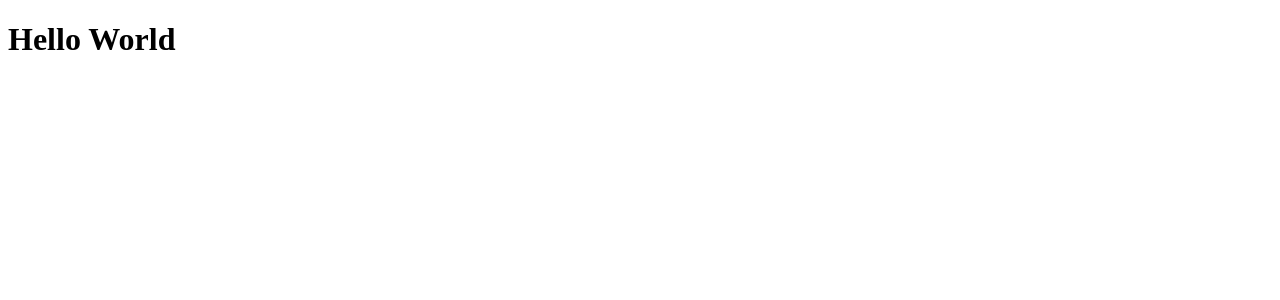
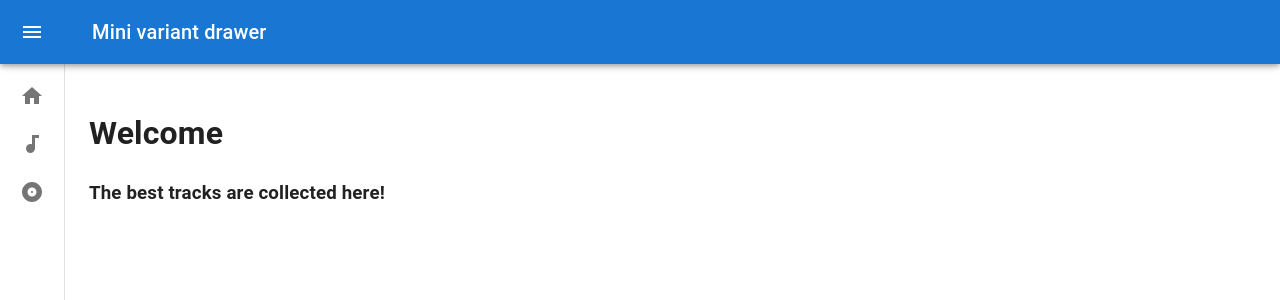
Before and after one commit to Antonzo/spotify-clone, a Next.js app in the folder client/: page / in a window 1280 px wide. Shown: the top 300 px of the page. Built offline with nearby package versions, Linux system fonts and the light colour scheme.

Commit message:
default layout and empty main pages

```diff
--- /dev/null
+++ b/client/layouts/DefaultLayout.tsx
@@ -0,0 +1,179 @@
+import * as React from 'react'
+import { styled, useTheme, Theme, CSSObject } from '@mui/material/styles'
+import Box from '@mui/material/Box'
+import MuiDrawer from '@mui/material/Drawer'
+import MuiAppBar, { AppBarProps as MuiAppBarProps } from '@mui/material/AppBar'
+import Toolbar from '@mui/material/Toolbar'
+import List from '@mui/material/List'
+import CssBaseline from '@mui/material/CssBaseline'
+import Typography from '@mui/material/Typography'
+import IconButton from '@mui/material/IconButton'
+import MenuIcon from '@mui/icons-material/Menu'
+import ChevronLeftIcon from '@mui/icons-material/ChevronLeft'
+import ChevronRightIcon from '@mui/icons-material/ChevronRight'
+import ListItem from '@mui/material/ListItem'
+import ListItemButton from '@mui/material/ListItemButton'
+import ListItemIcon from '@mui/material/ListItemIcon'
+import ListItemText from '@mui/material/ListItemText'
+import HomeIcon from '@mui/icons-material/Home'
+import AudiotrackIcon from '@mui/icons-material/Audiotrack'
+import AlbumIcon from '@mui/icons-material/Album'
+import { useRouter } from 'next/router'
+
+const drawerWidth = 240
+
+const openedMixin = (theme: Theme): CSSObject => ({
+  width: drawerWidth,
+  transition: theme.transitions.create('width', {
+    easing: theme.transitions.easing.sharp,
+    duration: theme.transitions.duration.enteringScreen,
+  }),
+  overflowX: 'hidden',
+})
+
+const closedMixin = (theme: Theme): CSSObject => ({
+  transition: theme.transitions.create('width', {
+    easing: theme.transitions.easing.sharp,
+    duration: theme.transitions.duration.leavingScreen,
+  }),
+  overflowX: 'hidden',
+  width: `calc(${theme.spacing(7)} + 1px)`,
+  [theme.breakpoints.up('sm')]: {
+    width: `calc(${theme.spacing(8)} + 1px)`,
+  },
+})
+
+const DrawerHeader = styled('div')(({ theme }) => ({
+  display: 'flex',
+  alignItems: 'center',
+  justifyContent: 'flex-end',
+  padding: theme.spacing(0, 1),
+  // necessary for content to be below app bar
+  ...theme.mixins.toolbar,
+}))
+
+interface AppBarProps extends MuiAppBarProps {
+  open?: boolean;
+}
+
+const AppBar = styled(MuiAppBar, {
+  shouldForwardProp: (prop) => prop !== 'open',
+})<AppBarProps>(({ theme, open }) => ({
+  zIndex: theme.zIndex.drawer + 1,
+  transition: theme.transitions.create(['width', 'margin'], {
+    easing: theme.transitions.easing.sharp,
+    duration: theme.transitions.duration.leavingScreen,
+  }),
+  ...(open && {
+    marginLeft: drawerWidth,
+    width: `calc(100% - ${drawerWidth}px)`,
+    transition: theme.transitions.create(['width', 'margin'], {
+      easing: theme.transitions.easing.sharp,
+      duration: theme.transitions.duration.enteringScreen,
+    }),
+  }),
+}))
+
+const Drawer = styled(MuiDrawer, { shouldForwardProp: (prop) => prop !== 'open' })(
+  ({ theme, open }) => ({
+    width: drawerWidth,
+    flexShrink: 0,
+    whiteSpace: 'nowrap',
+    boxSizing: 'border-box',
+    ...(open && {
+      ...openedMixin(theme),
+      '& .MuiDrawer-paper': openedMixin(theme),
+    }),
+    ...(!open && {
+      ...closedMixin(theme),
+      '& .MuiDrawer-paper': closedMixin(theme),
+    }),
+  }),
+)
+
+const tabs = [
+  { id: 0, label: 'Home', href: '/', icon: <HomeIcon /> },
+  { id: 1, label: 'Tracks', href: '/tracks', icon: <AudiotrackIcon /> },
+  { id: 2, label: 'Albums', href: '/albums', icon: <AlbumIcon /> },
+]
+
+interface DefaultLayoutProps {
+  children?: React.ReactNode
+}
+
+const MiniDrawer = ({ children }: DefaultLayoutProps) => {
+  const theme = useTheme()
+  const router = useRouter()
+  const [open, setOpen] = React.useState(false)
+
+  const handleDrawerOpen = () => {
+    setOpen(true)
+  }
+
+  const handleDrawerClose = () => {
+    setOpen(false)
+  }
+
+  return (
+    <Box sx={{ display: 'flex' }}>
+      <CssBaseline />
+      <AppBar position='fixed' open={open}>
+        <Toolbar>
+          <IconButton
+            color='inherit'
+            aria-label='open drawer'
+            onClick={handleDrawerOpen}
+            edge='start'
+            sx={{
+              marginRight: 5,
+              ...(open && { display: 'none' }),
+            }}
+          >
+            <MenuIcon />
+          </IconButton>
+          <Typography variant='h6' noWrap component='div'>
+            Mini variant drawer
+          </Typography>
+        </Toolbar>
+      </AppBar>
+      <Drawer variant='permanent' open={open}>
+        <DrawerHeader>
+          <IconButton onClick={handleDrawerClose}>
+            {theme.direction === 'rtl' ? <ChevronRightIcon /> : <ChevronLeftIcon />}
+          </IconButton>
+        </DrawerHeader>
+        <List>
+          {tabs.map(({ id, label, href, icon }) => (
+            <ListItem key={id} disablePadding sx={{ display: 'block' }}>
+              <ListItemButton
+                sx={{
+                  minHeight: 48,
+                  justifyContent: open ? 'initial' : 'center',
+                  px: 2.5,
+                }}
+                onClick={() => router.push(href)}
+              >
+                <ListItemIcon
+                  sx={{
+                    minWidth: 0,
+                    mr: open ? 3 : 'auto',
+                    justifyContent: 'center',
+                  }}
+                >
+                  {icon}
+                </ListItemIcon>
+                <ListItemText primary={label} sx={{ opacity: open ? 1 : 0 }} />
+              </ListItemButton>
+            </ListItem>
+          ))}
+        </List>
+      </Drawer>
+      <Box component='main' sx={{ flexGrow: 1, p: 3 }}>
+        <DrawerHeader />
+        {children}
+      </Box>
+    </Box>
+  )
+}
+
+export default MiniDrawer
--- a/client/package.json
+++ b/client/package.json
@@ -11,6 +11,7 @@
   "dependencies": {
     "@emotion/react": "^11.11.1",
     "@emotion/styled": "^11.11.0",
+    "@mui/icons-material": "^5.14.16",
     "@mui/material": "^5.14.16",
     "next": "14.0.1",
     "react": "^18",
--- a/client/pages/index.tsx
+++ b/client/pages/index.tsx
@@ -1,10 +1,26 @@
 import React from 'react'
+import DefaultLayout from '../layouts/DefaultLayout'
 
 const IndexPage = () => {
   return (
-    <div>
-      <h1>Hello World</h1>
-    </div>
+    <>
+      <DefaultLayout>
+        <h1>Welcome</h1>
+        <h3>The best tracks are collected here!</h3>
+      </DefaultLayout>
+
+      <style jsx>
+        {`
+          .center {
+            margin-top: 150px;
+            display: flex;
+            flex-direction: column;
+            align-items: center;
+            justify-content: center;
+          }
+        `}
+      </style>
+    </>
   )
 }
 
```
Also changed, not shown: client/pages/albums/index.tsx (added, +12 -0 lines), client/pages/tracks/index.tsx (added, +12 -0 lines), 1 other file (tests, documents, lock files or other folders).
